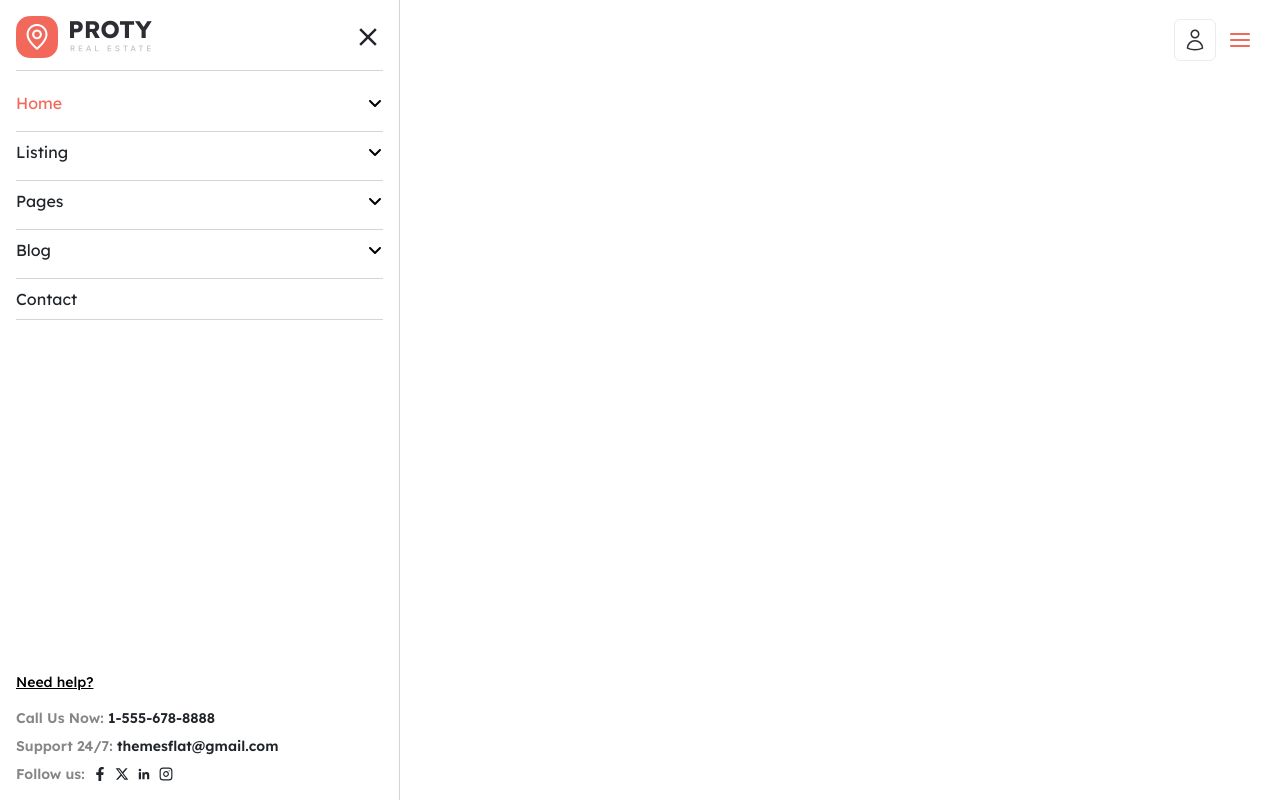
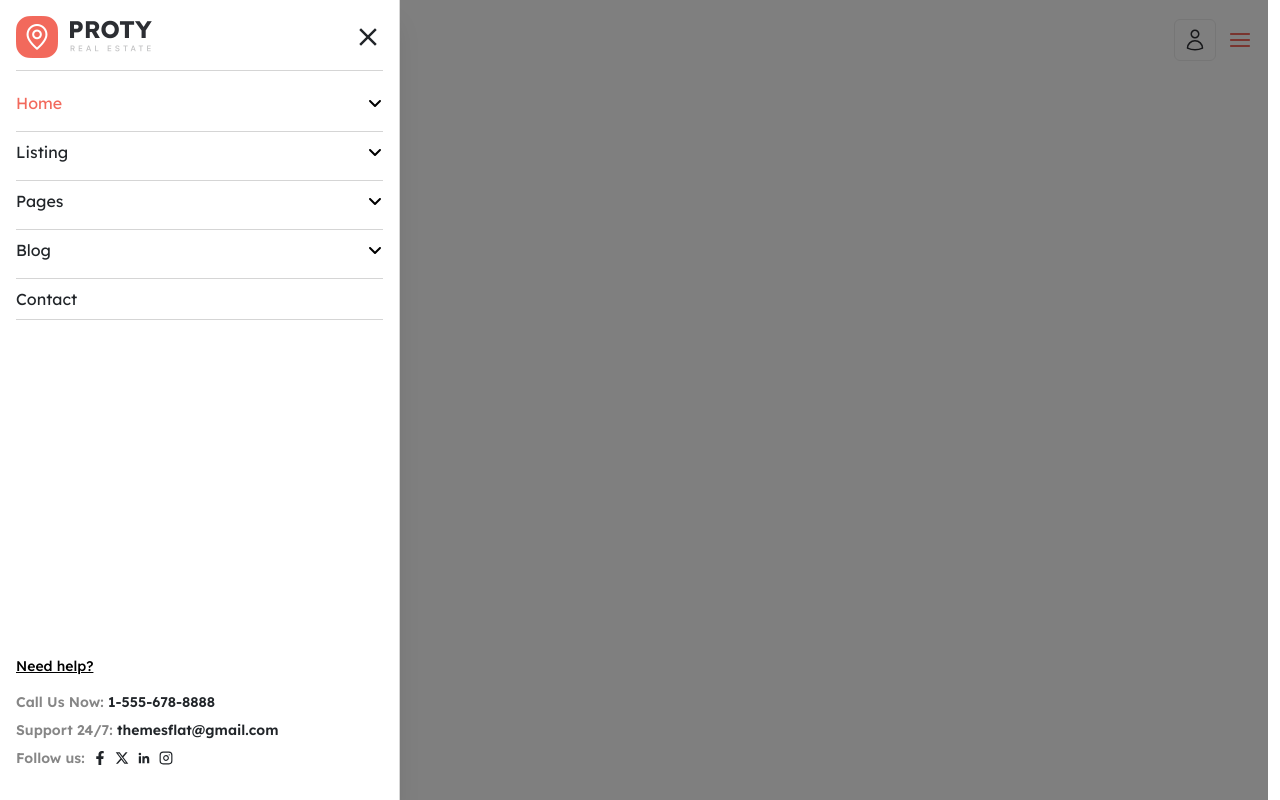
Before and after one commit to BaharAlekberova05/metraj.az, a React (Vite) app: page / in a window 1280 px wide. Both pictures are taken after a click on the icon 1240 px from the left and 40 px from the top of the page. Built offline with nearby package versions, Linux system fonts and the light colour scheme.

Commit message:
Fixed scroll problem

```diff
--- a/src/layouts/Navbar.jsx
+++ b/src/layouts/Navbar.jsx
@@ -53,14 +53,22 @@ const Navbar = () => {
           onClick={() => handleDropdown(setIsOpen)}
         />
 
+        {/* Overlay */}
+        {isOpen && (
+          <div
+            className="fixed inset-0 bg-black opacity-50 z-0"
+            onClick={() => setIsOpen(false)}
+          />
+        )}
+
         {/* SIDEBAR */}
         <div
-          className={`bg-white z-10 absolute left-0 top-0 h-screen w-[400px] flex flex-col justify-between p-4 transition-all ease-in-out duration-500 transform border-r-[0.8px] border-(--custom-border) ${
+          className={`bg-white z-10 absolute left-0 top-0 h-screen w-[400px] flex flex-col justify-between transition-all ease-in-out duration-500 transform border-r-[0.8px] p-4 border-(--custom-border) shadow-xl flex-grow overflow-y-auto ${
             isOpen ? "left-0" : "left-[-100%]"
           }`}
         >
           {/* TOP SIDEBAR */}
-          <div>
+          <div className="">
             <div className="flex items-center justify-between">
               <div className="w-[136px] h-[42px]">
                 <img src="src/assets/img/logo.png" alt="Site logo" />
@@ -355,7 +363,7 @@ const Navbar = () => {
           </div>
 
           {/* BOTTOM SIDEBAR */}
-          <div className="flex flex-col space-y-4">
+          <div className="flex flex-col space-y-4 py-4">
             <Link
               to={"/contact"}
               className="text-sm font-medium underline hover:text-(--custom-color) transition-all duration-100"
```
